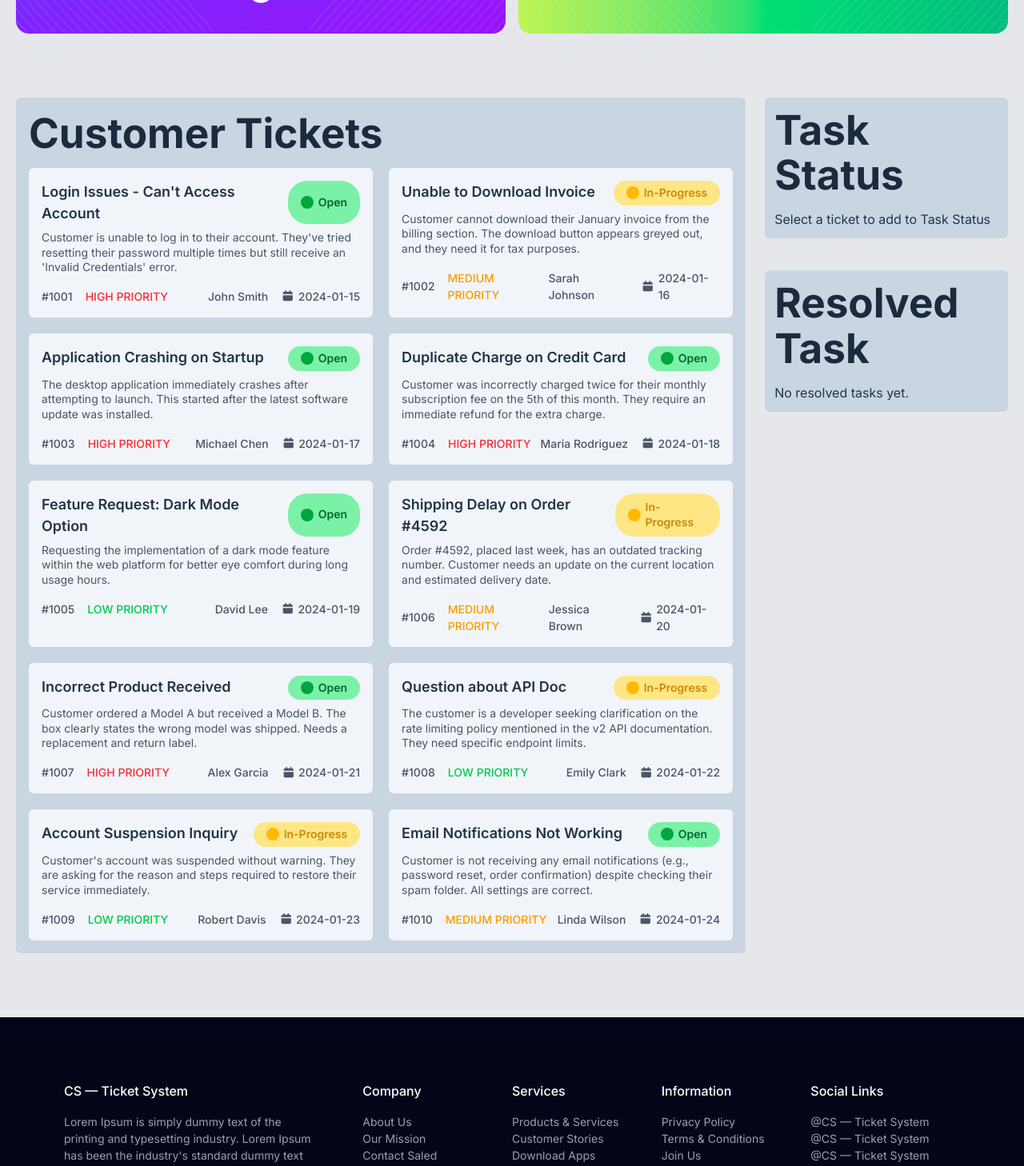
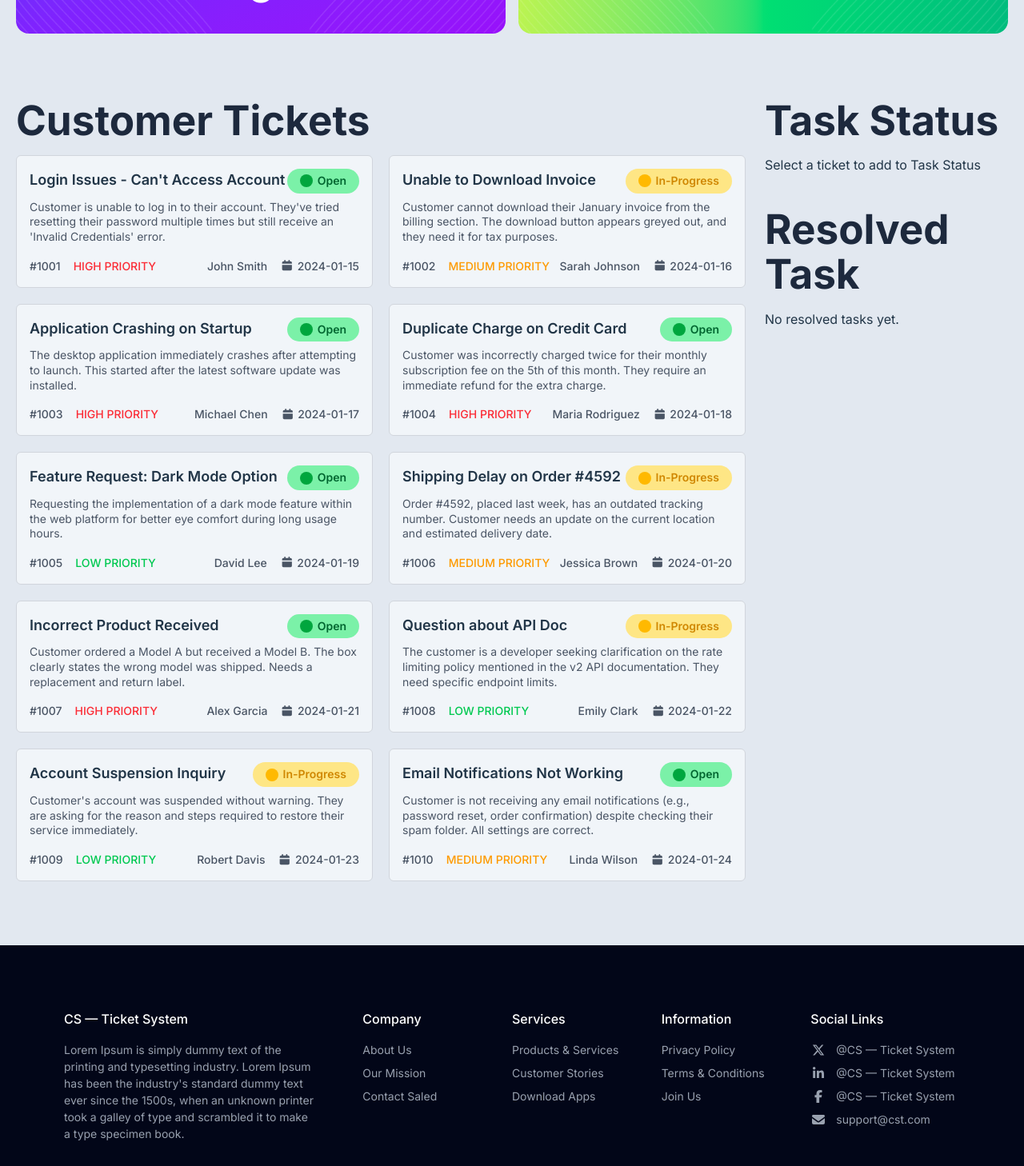
Before and after one commit to ashiqur0/customer-support-zone, a React (Vite) app: page / in a window 1280 px wide. Shown: the part 320-1778 px from the top of the page at 80% size. Built offline with nearby package versions, Linux system fonts and the light colour scheme.

Commit message:
Added some Styles related update

```diff
--- a/src/App.jsx
+++ b/src/App.jsx
@@ -11,7 +11,6 @@ const fetchCustomers = async () => {
   const res = await fetch('../public/customer.json');
   return res.json();
 }
-
 const customerPromise = fetchCustomers();
 
 function App() {
@@ -23,9 +22,10 @@ function App() {
     if (issues.find(issueF => issue.id === issueF.id)) {
       return toast("Issue is already added");
     }
+
     const newIssue = [...issues, issue];
     setIssues(newIssue);
-    toast("✅ In Progress!")
+    toast("🔄️ In Progress!");
   }
 
   function handleSetResolved(issue) {
@@ -34,32 +34,23 @@ function App() {
 
     const oldIssue = issues.filter(issueF => issueF.id !== issue.id);
     setIssues(oldIssue);
+    toast("✅ Completed!");
   }
 
   const isDarkMode = window.matchMedia('(prefers-color-scheme: dark)').matches;
+  const props = { customerPromise, handleSetIssues, issues, handleSetResolved, resolved, isDarkMode };
 
   return (
-    <div className={`font-inter ${isDarkMode ? 'bg-slate-900' : 'bg-gray-200'}`}>
-      <Navbar
-        isDarkMode={isDarkMode}
-      ></Navbar>
-      <Banner
-        issues={issues}
-        resolved={resolved}
-      > </Banner>
+    <div className={`font-inter ${isDarkMode ? 'bg-slate-900' : 'bg-slate-200'}`}>
+
+      <Navbar isDarkMode={isDarkMode}></Navbar>
+      <Banner props={props}> </Banner>
+
       <Suspense fallback={
         <div className='w-320 mx-auto flex justify-center items-center'>
           <span className="loading loading-spinner loading-xl"></span>
-        </div>
-      }>
-        <CustomerTicketParent
-          customerPromise={customerPromise}
-          handleSetIssues={handleSetIssues}
-          issues={issues}
-          handleSetResolved={handleSetResolved}
-          resolved={resolved}
-          isDarkMode={isDarkMode}
-        > </CustomerTicketParent>
+        </div>}>
+        <CustomerTicketParent props={props} > </CustomerTicketParent>
       </Suspense>
 
       <Footer></Footer>
--- a/src/Components/Footer/FooterBody.jsx
+++ b/src/Components/Footer/FooterBody.jsx
@@ -1,34 +1,52 @@
+import { FontAwesomeIcon } from '@fortawesome/react-fontawesome'
+import { faEnvelope } from '@fortawesome/free-solid-svg-icons'
+import { faFacebookF, faLinkedinIn, faXTwitter } from '@fortawesome/free-brands-svg-icons';
+
 const FooterBody = () => {
+
     return (
         <div className='md:mt-20 mt-5 md:p-20 p-5 grid md:grid-cols-6 grid-cols-1 gap-10 md:gap-0 footer-p'>
             <div className='col-span-2 md:text-left text-justify md:pr-15'>
                 <h3 className='text-white  font-medium md:mb-4 mb-2'>CS — Ticket System</h3>
                 <p>Lorem Ipsum is simply dummy text of the printing and typesetting industry. Lorem Ipsum has been the industry's standard dummy text ever since the 1500s, when an unknown printer took a galley of type and scrambled it to make a type specimen book.</p>
             </div>
-            <div>
+            <div className='space-y-2'>
                 <h3 className='text-white  font-medium md:mb-4 mb-2'>Company</h3>
                 <p>About Us</p>
                 <p>Our Mission</p>
                 <p>Contact Saled</p>
             </div>
-            <div>
+            <div className='space-y-2'>
                 <h3 className='text-white  font-medium md:mb-4 mb-2'>Services</h3>
                 <p>Products & Services</p>
                 <p>Customer Stories</p>
                 <p>Download Apps</p>
             </div>
-            <div>
+            <div className='space-y-2'>
                 <h3 className='text-white  font-medium md:mb-4 mb-2'>Information</h3>
                 <p>Privacy Policy</p>
                 <p>Terms & Conditions</p>
                 <p>Join Us</p>
             </div>
-            <div>
+            <div className='space-y-2'>
                 <h3 className='text-white  font-medium md:mb-4 mb-2'>Social Links</h3>
-                <p>  @CS — Ticket System</p>
-                <p>  @CS — Ticket System</p>
-                <p>  @CS — Ticket System</p>
-                <p>  support@cst.com</p>
+                <div className='flex items-center gap-3'>
+                    <FontAwesomeIcon icon={faXTwitter} />
+                    <p>@CS — Ticket System</p>
+                </div>
+                <div className='flex items-center gap-3'>
+                    <FontAwesomeIcon icon={faLinkedinIn} />
+                    <p>@CS — Ticket System</p>
+                </div>
+                <div className='flex items-center gap-3'>
+                    <FontAwesomeIcon icon={faFacebookF} />
+                    <p>@CS — Ticket System</p>
+                </div>
+                <div className='flex items-center gap-3'>
+                    <FontAwesomeIcon icon={faEnvelope} />
+                    <p>support@cst.com</p>
+                </div>
+
             </div>
         </div>
     );
--- a/src/Components/Headers/Banner.jsx
+++ b/src/Components/Headers/Banner.jsx
@@ -1,9 +1,12 @@
 import img from '../../assets/vector1.png'
 
-const Banner = ({ issues, resolved }) => {
+const Banner = ({ props }) => {
+
+    const { issues, resolved } = props;
 
     return (
         <div className='my-5 md:my-20 flex flex-col md:flex-row gap-4 items-center max-w-330 mx-auto text-center text-white px-5'>
+
             <div className='bg-gradient-to-br from-indigo-600 via-violet-600 to-purple-600 md:w-1/2 w-full  rounded-[6px] md:rounded-2xl flex items-center justify-between'>
                 <img className='md:w-2/5 w-1/3' src={img} alt="" />
                 <div className='flex flex-col gap-2 md:gap-4'>
@@ -12,7 +15,9 @@ const Banner = ({ issues, resolved }) => {
                 </div>
                 <img className='md:w-2/5 w-1/3 scale-x-[-1]' src={img} alt="" />
             </div>
-            <div className='bg-gradient-to-r from-lime-300 via-green-400 to-emerald-500 md:w-1/2 w-full  rounded-[6px] md:rounded-2xl flex items-center justify-between'>
+
+            <div className={`bg-gradient-to-r from-lime-300 via-green-400 to-emerald-500
+                md:w-1/2 w-full  rounded-[6px] md:rounded-2xl flex items-center justify-between`}>
                 <img className='md:w-2/5 w-1/3' src={img} alt="" />
                 <div className='flex flex-col gap-2 md:gap-4'>
                     <h3 className='text-xl md:text-2xl'>Resolved</h3>
@@ -20,6 +25,7 @@ const Banner = ({ issues, resolved }) => {
                 </div>
                 <img className='md:w-2/5 w-1/3 scale-x-[-1]' src={img} alt="" />
             </div>
+
         </div>
     );
 };
--- a/src/Components/Main/CustomerTicketParent.jsx
+++ b/src/Components/Main/CustomerTicketParent.jsx
@@ -1,22 +1,12 @@
 import TaskStatus from './TaskStatus';
 import TicketCards from './TicketCards';
 
-const CustomerTicketParent = ({ customerPromise, handleSetIssues, issues, handleSetResolved, resolved, isDarkMode }) => {
+const CustomerTicketParent = ({ props }) => {
+
     return (
         <div className='md:flex items-start gap-3 px-5'>
-            <TicketCards
-                customerPromise={customerPromise}
-                handleSetIssues={handleSetIssues}
-                resolved={resolved}
-                isDarkMode={isDarkMode}
-            ></TicketCards>
-
-            <TaskStatus
-                issues={issues}
-                handleSetResolved={handleSetResolved}
-                resolved={resolved}
-                isDarkMode={isDarkMode}
-            ></TaskStatus>
+            <TicketCards props={props}></TicketCards>
+            <TaskStatus props={props}></TaskStatus>
         </div>
     );
 };
--- a/src/Components/Main/ResolveTaskCard.jsx
+++ b/src/Components/Main/ResolveTaskCard.jsx
@@ -5,7 +5,7 @@ const ResolveTaskCard = ({ resolve }) => {
     const isDarkMode = window.matchMedia('(prefers-color-scheme: dark)').matches;
 
     return (
-        <div className={`${isDarkMode? 'bg-slate-950 shadow-white' : 'bg-slate-100 shadow-slate-800'} px-4 py-4 rounded-md mb-4 cursor-pointer hover:shadow-md `}>
+        <div className={`${isDarkMode? 'bg-slate-950 border-1 border-gray-700 shadow-white' : 'bg-slate-100 border-1 border-gray-300 shadow-slate-800'} px-4 py-4 rounded-md mb-4 cursor-pointer hover:shadow-md `}>
             <h3 className='font-medium'>{resolve.title}</h3>
             <div className='flex justify-between items-center mt-2'>
                 <p className='text-green-500'>✅ Completed</p>
--- a/src/Components/Main/TaskStatus.jsx
+++ b/src/Components/Main/TaskStatus.jsx
@@ -1,11 +1,14 @@
 import TaskStatusCard from './TaskStatusCard';
 import ResolveTaskCard from './ResolveTaskCard';
 
-const TaskStatus = ({ issues, handleSetResolved, resolved, isDarkMode }) => {
+const TaskStatus = ({ props }) => {
+
+    const { issues, handleSetResolved, resolved, isDarkMode } = props;
+
     return (
         <div className='md:w-1/4 w-full flex flex-col md:gap-10 gap-5 md:ml-3 mt-5 md:mt-0'>
-            <div className={`${isDarkMode? 'bg-slate-900' : 'bg-slate-300'} p-3 rounded-md`}>
-                <h1 className={`${isDarkMode? 'text-white' : 'text-slate-800'} md:text-3xl text-xl font-bold mb-4 mt-5 md:mt-0`}>Task Status</h1>
+            <div>
+                <h1 className={`${isDarkMode ? 'text-white' : 'text-slate-800'} md:text-3xl text-xl font-bold mb-4 mt-5 md:mt-0`}>Task Status</h1>
                 {
                     !issues.length ? <p className=''>Select a ticket to add to Task Status</p> :
                         issues.map(issue => <TaskStatusCard
@@ -15,8 +18,8 @@ const TaskStatus = ({ issues, handleSetResolved, resolved, isDarkMode }) => {
                         ></TaskStatusCard>)
                 }
             </div>
-            <div className={`${isDarkMode? 'bg-slate-900' : 'bg-slate-300'} p-3 rounded-md`}>
-                <h1 className={`md:text-3xl text-xl font-bold mb-4 ${isDarkMode? 'text-white' : 'text-slate-800'}`}>Resolved Task</h1>
+            <div>
+                <h1 className={`md:text-3xl text-xl font-bold mb-4 ${isDarkMode ? 'text-white' : 'text-slate-800'}`}>Resolved Task</h1>
                 {
                     !resolved.length ? <p className=''>No resolved tasks yet.</p> :
                         resolved.map(resolve => <ResolveTaskCard
--- a/src/Components/Main/TaskStatusCard.jsx
+++ b/src/Components/Main/TaskStatusCard.jsx
@@ -6,7 +6,7 @@ const TaskStatusCard = ({ issue, handleSetResolved }) => {
     const isDarkMode = window.matchMedia('(prefers-color-scheme: dark)').matches;
 
     return (
-        <div className={`${isDarkMode? 'bg-slate-950 shadow-white': 'bg-slate-100 shadow-slate-800'} p-4 hover:shadow-md rounded-md mt-4`}>
+        <div className={`${isDarkMode? 'bg-slate-950 border-1 border-gray-700 shadow-white': 'bg-slate-100 border-1 border-gray-300 shadow-slate-800'} p-4 hover:shadow-md rounded-md mt-4 cursor-pointer`}>
             <h1 className='font-medium mb-4'>{issue.title}</h1>
             <button
                 onClick={() => {
--- a/src/Components/Main/TicketCard.jsx
+++ b/src/Components/Main/TicketCard.jsx
@@ -5,25 +5,42 @@ const TicketCard = ({ customer, handleSetIssues, isDarkMode }) => {
     const { id, title, description, customerName, priority, status, createdAt } = customer;
 
     return (
-        <div onClick={() => handleSetIssues(customer)}
-            className={`${isDarkMode ? 'bg-slate-950 shadow-white' : 'bg-slate-100 shadow-slate-800'} p-4 hover:shadow-md  rounded-md cursor-pointer`}>
+        <div
+            onClick={() => handleSetIssues(customer)}
+            className={`${isDarkMode ? 'bg-slate-950 border-1 border-gray-700 shadow-white' : 'bg-slate-100 border-1 border-gray-300 shadow-slate-800'} p-4 hover:shadow-md  rounded-md cursor-pointer`}>
+
             <div className='flex justify-between'>
                 <h2 className='font-semibold md:text-[1.125rem] text-[14px]'>{title}</h2>
+
                 <div className={`font-semibold md:py-1.5 md:px-4 px-2 py-1 rounded-xl md:rounded-3xl flex items-center gap-1.5 ${status === 'Open' ? 'bg-green-300' : 'bg-amber-200'}`}>
-                    <p className={`md:w-4 md:h-4 w-2 h-2 rounded-full
-                        ${status === 'Open' ? 'bg-green-600' : 'bg-amber-400'}
+                    <p
+                        className={`md:w-4 md:h-4 w-2 h-2 rounded-full
+                            ${status === 'Open' ? 'bg-green-600' : 'bg-amber-400'}
                         `}>
                     </p>
-                    <p className={`text-xs md:text-[14px]
-                        ${status === 'Open' ? 'text-green-800' : 'text-yellow-600'}
-                        `}>{status}</p>
+                    <p
+                        className={`text-xs md:text-[14px]
+                            ${status === 'Open' ? 'text-green-800' : 'text-yellow-600'}
+                        `}>{status}
+                    </p>
                 </div>
             </div>
-            <p className={`${isDarkMode? 'text-gray-400' : 'text-gray-600'} mt-2 mb-4 text-xs md:text-[14px]`}>{description}</p>
 
-            <div className={`${isDarkMode ? 'text-gray-300' : 'text-gray-600'} flex justify-between font-medium items-center text-[11px] md:text-[14px]`}>
-                <div className='flex gap-4 items-center'>
+            <p
+                className={`
+                    ${isDarkMode ? 'text-gray-400' : 'text-gray-600'}
+                    mt-2 mb-4 text-xs md:text-[14px]`}
+            >{description}
+            </p>
+
+            <div className={`
+                ${isDarkMode ? 'text-gray-300' : 'text-gray-600'}
+                flex justify-between font-medium items-center text-[11px] md:text-[14px]`}>
+
+                <div
+                    className='flex gap-4 items-center'>
                     <p>#{id}</p>
+
                     <p className={`
                         ${priority === 'HIGH PRIORITY' && 'text-red-500' ||
                         priority === 'MEDIUM PRIORITY' && 'text-amber-500' ||
@@ -31,8 +48,10 @@ const TicketCard = ({ customer, handleSetIssues, isDarkMode }) => {
                         }
                     `}>{priority}</p>
                 </div>
+
                 <div className='flex gap-4 items-center'>
                     <p>{customerName}</p>
+
                     <div className='flex items-center gap-1'>
                         <FontAwesomeIcon icon={faCalendar} />
                         <p>{createdAt}</p>
--- a/src/Components/Main/TicketCards.jsx
+++ b/src/Components/Main/TicketCards.jsx
@@ -1,16 +1,19 @@
 import { use } from 'react';
 import TicketCard from './TicketCard';
 
-const TicketCards = ({ customerPromise, handleSetIssues, resolved, isDarkMode }) => {
-    let customers = use(customerPromise);
+const TicketCards = ({ props }) => {
 
-    // This two line of code taken from chaGPT with my understanding
+    const { customerPromise, handleSetIssues, resolved, isDarkMode } = props;
+
+    // subtracting the solved issue set from issue set
     const issuesToRemove = new Set(resolved.map(issue => issue.id));
-    customers = customers.filter(issue => !issuesToRemove.has(issue.id));
+    const customers = use(customerPromise).filter(issue => !issuesToRemove.has(issue.id));
 
     return (
-        <div className={`${isDarkMode? 'bg-slate-900':'bg-slate-300'} md:w-3/4 w-full p-4 rounded-md`}>
-            <h1 className={`md:text-3xl text-xl font-bold mb-4 ${isDarkMode? 'text-white' : ' text-slate-800'}`}>Customer Tickets</h1>
+        <div className={` md:w-3/4 w-full rounded-md`}>
+
+            <h1 className={`md:text-3xl text-xl font-bold mb-4 ${isDarkMode ? 'text-white' : ' text-slate-800'}`}>Customer Tickets</h1>
+
             <div className='grid grid-cols-1 md:grid-cols-2 gap-5'>
 
                 {
@@ -19,7 +22,8 @@ const TicketCards = ({ customerPromise, handleSetIssues, resolved, isDarkMode })
                         customer={customer}
                         handleSetIssues={handleSetIssues}
                         isDarkMode={isDarkMode}
-                    ></TicketCard>)
+                    ></TicketCard>
+                    )
                 }
 
             </div>
```
